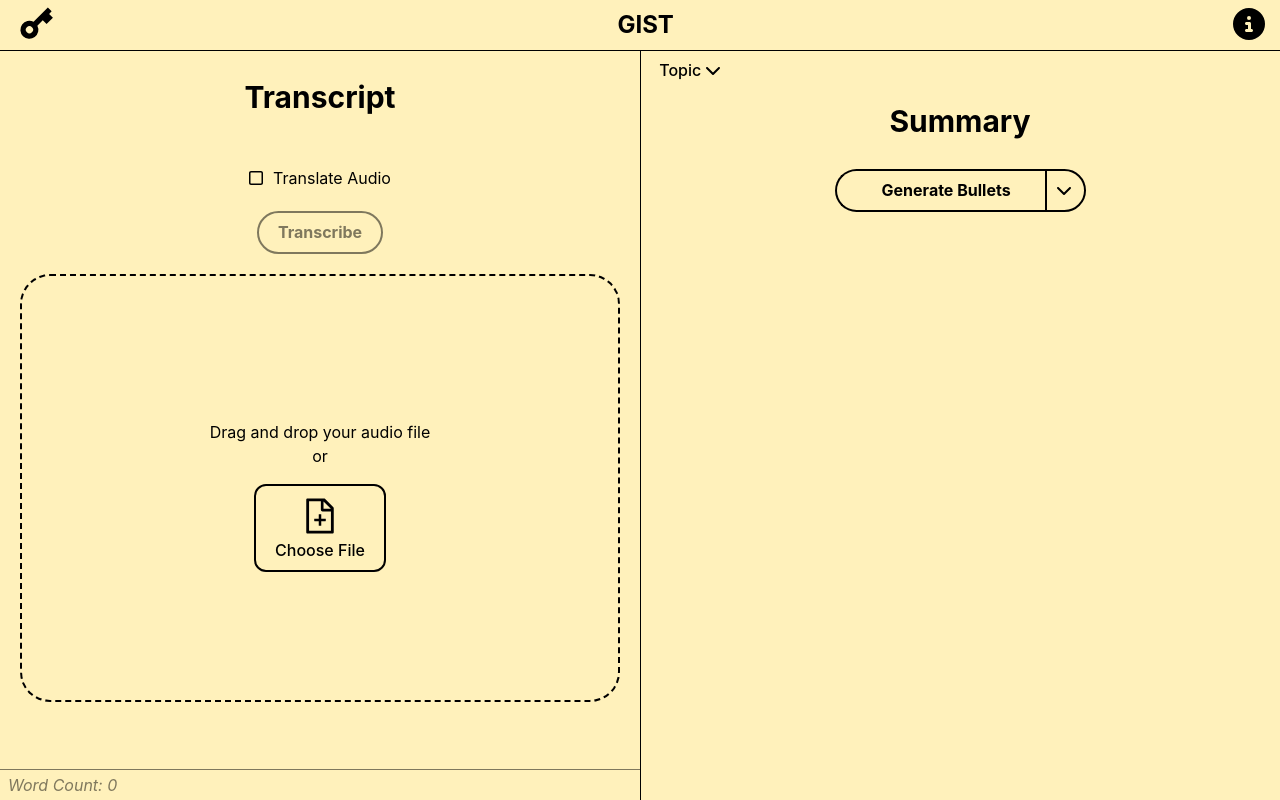
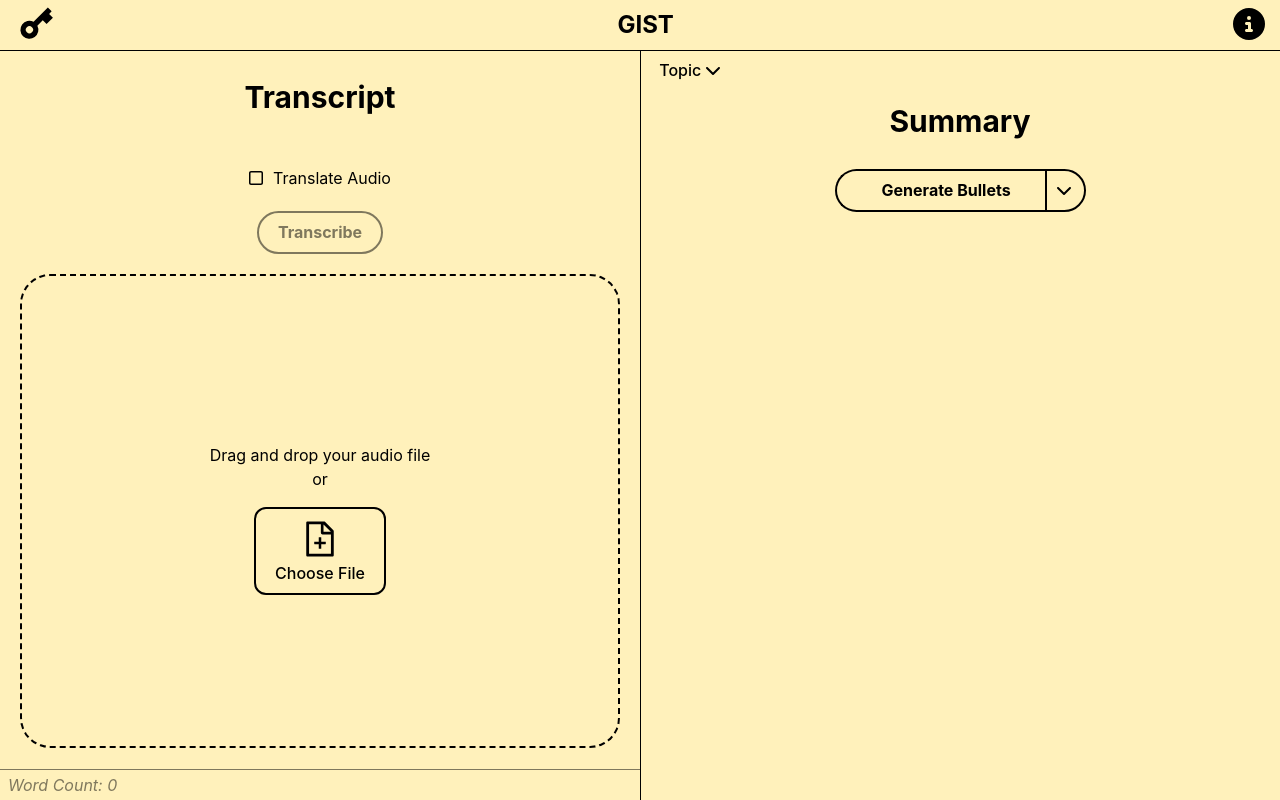
Before and after one commit to Carsonthemonkey/GIST, a React (Vite) app: page / in a window 1280 px wide. Built offline with nearby package versions, Linux system fonts and the light colour scheme; the HTML template or start-up script is replaced by a standard one.

Commit message:
Fixes file drop scaling issue

```diff
--- a/src/styles/FileDropButton.css
+++ b/src/styles/FileDropButton.css
@@ -17,7 +17,7 @@
   align-items: center;
   border: 2px dashed var(--accent-color);
   border-radius: 30px;
-  height: 53vh;
+  height: calc(100% - 250px);
   margin: 20px;
 }
 .dropzone .overlay {
--- a/src/styles/FileDropButton.scss
+++ b/src/styles/FileDropButton.scss
@@ -28,7 +28,7 @@
     align-items: center;
     border : 2px dashed var(--accent-color);
     border-radius: 30px;
-    height: 53vh;
+    height: calc(100% - 250px);
     // min-height: 700px;
     margin: 20px;
     // margin-bottom: 40px;
```
Also changed, not shown: 1 other file (tests, documents, lock files or other folders).
